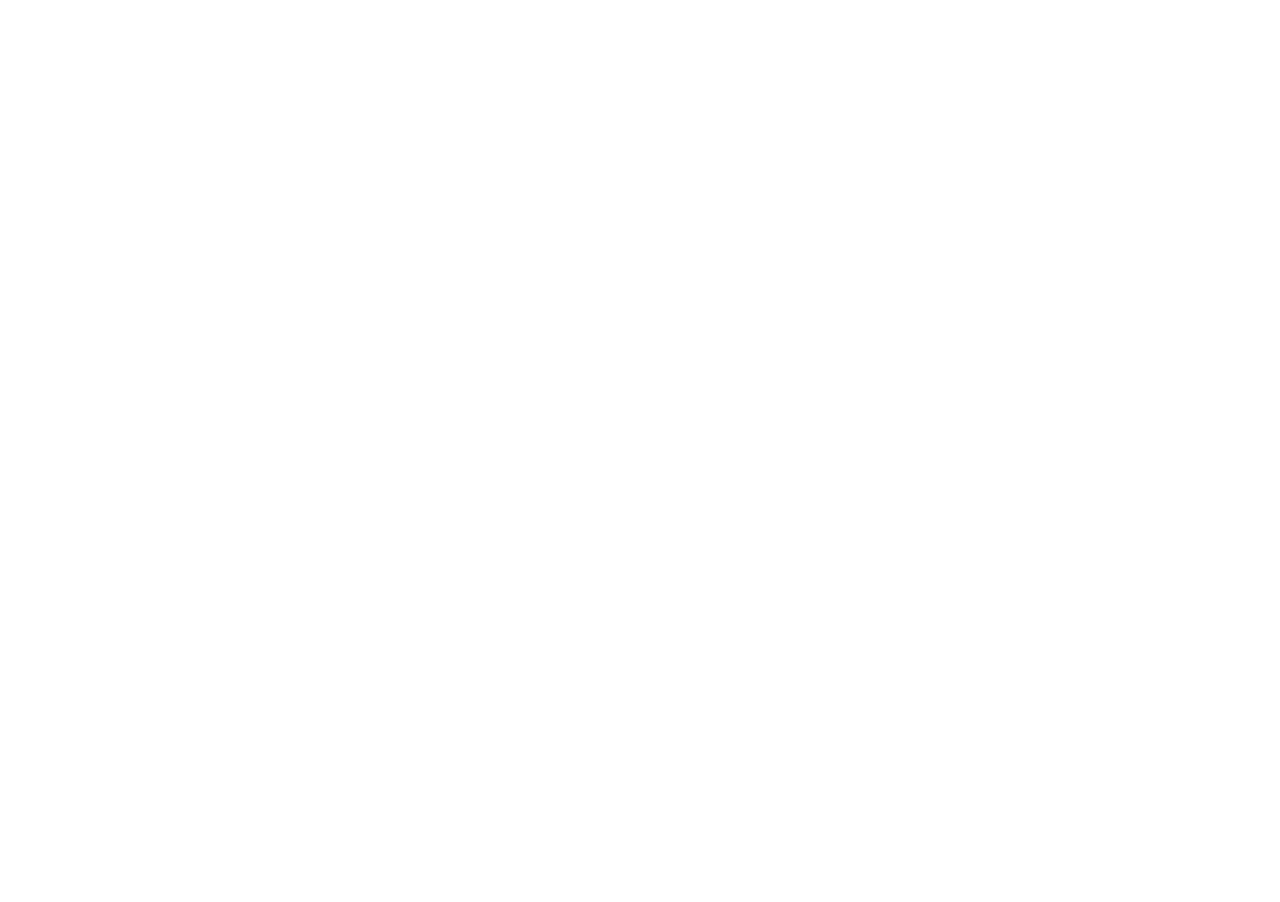
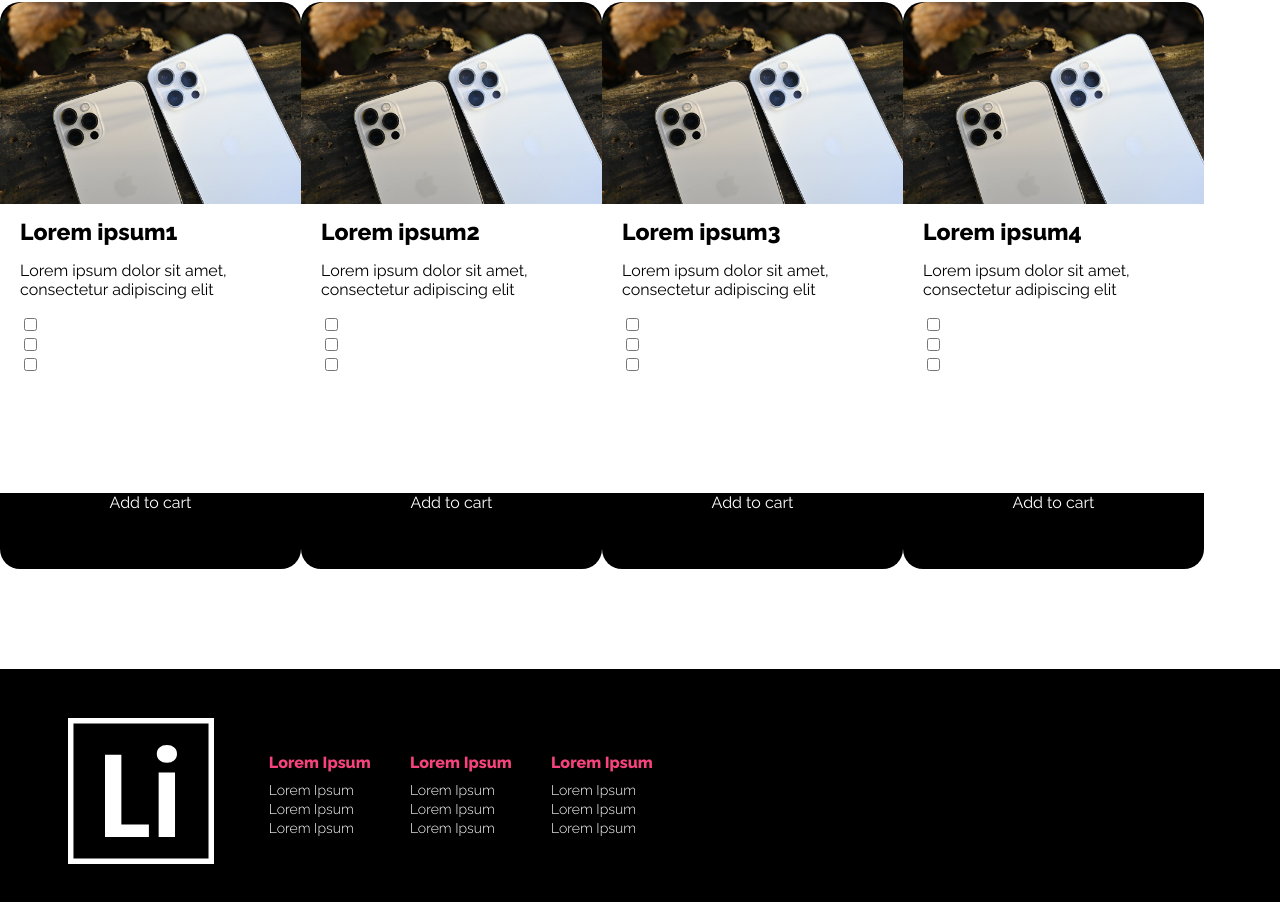
Before and after one commit to ricardofer2412/ricomaAssessment, a React (Create React App) app: page / in a window 1280 px wide. Shown: the part 1018-1920 px from the top of the page. Before the commit the page ends 1015 px from the top, so only its background shows below. Built offline with nearby package versions, Linux system fonts and the light colour scheme.

Commit message:
basic layout complete

```diff
--- a/src/components/Banner/Banner.js
+++ b/src/components/Banner/Banner.js
@@ -16,7 +16,7 @@
             ad minim veniam, quis nostrud exercitation ullamco laboris nisi ut
             aliquip ex ea commodo consequat.
           </p>
-          <button className="lorem">Lorem</button>
+          <button className="lorem ">Lorem</button>
         </div>
       </div>
       <div className="banner-right">
--- a/src/components/Footer/Footer.js
+++ b/src/components/Footer/Footer.js
@@ -1,5 +1,35 @@
 import React from "react";
+import "./index.css";
+import logo from "./imgs/Li Logo.svg";
 
 export default function Footer() {
-  return <div>Footer</div>;
+  return (
+    <div className="footer">
+      hi
+      <div className="footer-col-one">
+        <img src={logo} alt="logo" />
+      </div>
+      <div className="footer-col-two">
+        <div>
+          <h3 className="footer-title">Lorem Ipsum</h3>
+          <p className="footer-p">Lorem Ipsum</p>
+          <p className="footer-p">Lorem Ipsum</p>
+          <p className="footer-p">Lorem Ipsum</p>
+        </div>
+        <div>
+          <h3 className="footer-title">Lorem Ipsum</h3>
+          <p className="footer-p">Lorem Ipsum</p>
+          <p className="footer-p">Lorem Ipsum</p>
+          <p className="footer-p">Lorem Ipsum</p>
+        </div>
+        <div>
+          <h3 className="footer-title">Lorem Ipsum</h3>
+          <p className="footer-p">Lorem Ipsum</p>
+          <p className="footer-p">Lorem Ipsum</p>
+          <p className="footer-p">Lorem Ipsum</p>
+        </div>
+      </div>
+      <div className="footer-col-three"></div>
+    </div>
+  );
 }
--- a/src/components/Footer/index.css
+++ b/src/components/Footer/index.css
@@ -0,0 +1,35 @@
+.footer {
+  background-color: black;
+  height: 244px;
+  display: flex;
+}
+
+.footer-col-one {
+  width: 20%;
+  display: flex;
+  justify-content: center;
+  align-items: center;
+}
+.footer-col-two {
+  width: 50%;
+  display: flex;
+  justify-content: space-between;
+  align-items: center;
+}
+.footer-col-two {
+  width: 30%;
+}
+
+.footer-title {
+  color: #f6437d;
+  font-size: 16px;
+  font-weight: 800;
+  letter-spacing: 0;
+}
+.footer-p {
+  color: #ffffff;
+  font-size: 14px;
+  font-weight: 300;
+  letter-spacing: 0;
+  line-height: 5px;
+}
--- a/src/components/Products/ProductCard.js
+++ b/src/components/Products/ProductCard.js
@@ -1,5 +1,33 @@
 import React from "react";
+import "./index.css";
 
-export default function ProductCard() {
-  return <div>ProductCard</div>;
+export default function ProductCard(props) {
+  return (
+    <div className="product-card">
+      <div>
+        <img className="product-image" src={props.image} alt="product" />
+      </div>
+      <div className="desc">
+        <h1 className="product-title">{props.name}</h1>
+        <p className="product-desc">{props.description}</p>
+        <div>
+          {props.color.map((color) => (
+            <div style={{ backgrounColor: `#${color}` }}>
+              <input
+                className="colorCheck"
+                type="checkbox"
+                id="vehicle1"
+                name="vehicle1"
+                value={color.color}
+              ></input>
+            </div>
+          ))}
+        </div>
+      </div>
+
+      <div className="button-div">
+        <a className="submit-btn"> Add to cart</a>
+      </div>
+    </div>
+  );
 }
--- a/src/components/Products/ProductList.js
+++ b/src/components/Products/ProductList.js
@@ -1,13 +1,49 @@
-import React from "react";
+import React, { Component } from "react";
 import ProductCard from "./ProductCard";
+import "./index.css";
+import productOne from "./imgs/product1.jpeg";
 
-export default function ProductList() {
-  return (
-    <div className="productList">
-      <ProductCard />
-      <ProductCard />
-      <ProductCard />
-      <ProductCard />
-    </div>
-  );
+export default class ProductList extends Component {
+  state = {
+    productList: [
+      {
+        name: "Lorem ipsum1",
+        description: "Lorem ipsum dolor sit amet, consectetur adipiscing elit",
+        color: ["143061", "81396F", "F6437D"],
+        imageFile: productOne,
+      },
+      {
+        name: "Lorem ipsum2",
+        description: "Lorem ipsum dolor sit amet, consectetur adipiscing elit",
+        color: ["143061", "81396F", "F6437D"],
+        imageFile: productOne,
+      },
+      {
+        name: "Lorem ipsum3",
+        description: "Lorem ipsum dolor sit amet, consectetur adipiscing elit",
+        color: ["143061", "81396F", "F6437D"],
+        imageFile: productOne,
+      },
+      {
+        name: "Lorem ipsum4",
+        description: "Lorem ipsum dolor sit amet, consectetur adipiscing elit",
+        color: ["143061", "81396F", "F6437D"],
+        imageFile: productOne,
+      },
+    ],
+  };
+  render() {
+    return (
+      <div className="productList">
+        {this.state.productList.map((product) => (
+          <ProductCard
+            name={product.name}
+            description={product.description}
+            color={product.color}
+            image={product.imageFile}
+          />
+        ))}
+      </div>
+    );
+  }
 }
--- a/src/components/Products/index.css
+++ b/src/components/Products/index.css
@@ -1,3 +1,46 @@
 .productList {
   display: flex;
+  justify-content: space-around;
+  width: 80%;
+  padding-top: 100px;
+  padding-bottom: 100px;
 }
+
+.product-card {
+  width: 301px;
+  height: 567px;
+  border-radius: 20px;
+  background-color: black;
+}
+
+.product-image {
+  width: 301px;
+  height: 202px;
+  border-top-left-radius: 25px;
+  border-top-right-radius: 25px;
+}
+.desc {
+  background-color: white;
+  height: 270px;
+  margin-top: -25px;
+  padding: 20px;
+}
+
+.button-div {
+  display: flex;
+  justify-content: center;
+  align-items: center;
+}
+
+.submit-btn {
+  color: white;
+  font-size: 16px;
+}
+
+.product-title {
+  font-size: 23px;
+}
+
+.product-desc {
+  font-size: 16px;
+}
```
Also changed, not shown: src/components/Footer/imgs/Li Logo.svg (added), src/components/Products/imgs/product1.jpeg (added).
